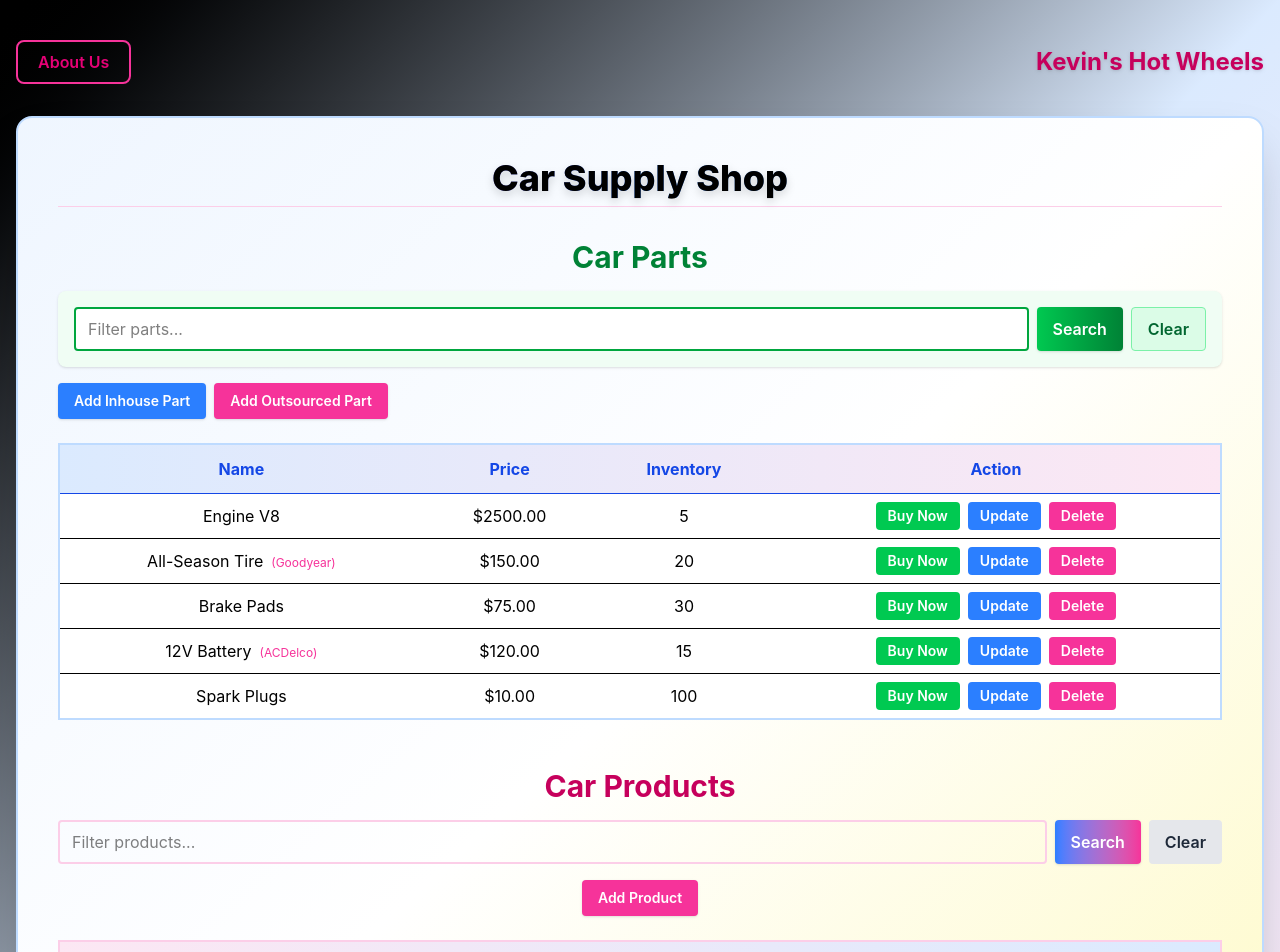
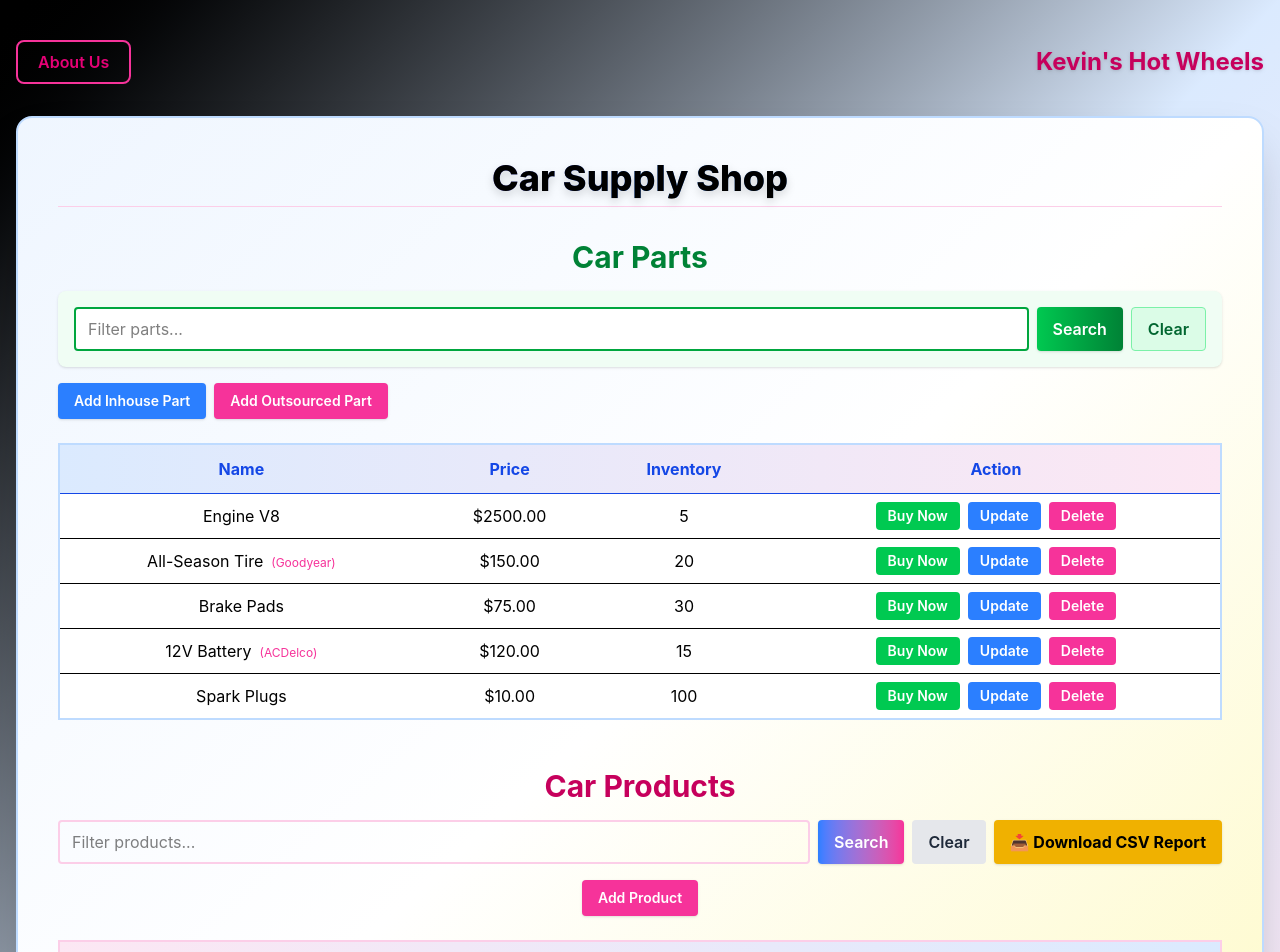
Before and after one commit to KevinLlano/React-Frameworks2.0, a React (Vite) app: page / in a window 1280 px wide. Shown: the top 952 px of the page. Built offline with nearby package versions, Linux system fonts and the light colour scheme; no server answers.

Commit message:
sent alert for cvs export

```diff
--- a/src/pages/Mainscreen.tsx
+++ b/src/pages/Mainscreen.tsx
@@ -231,6 +231,13 @@ const Mainscreen: FC = () => {
           >
             Clear
           </button>
+          <button
+            type="button"
+            className="bg-yellow-500 text-black px-4 py-2 rounded shadow hover:bg-yellow-600 transition font-bold"
+            onClick={() => alert('CSV export is fully implemented and functional, but disabled due to free-tier hosting.')}
+          >
+            📥 Download CSV Report
+          </button>
         </form>
 
         <div className="mb-6">
```
